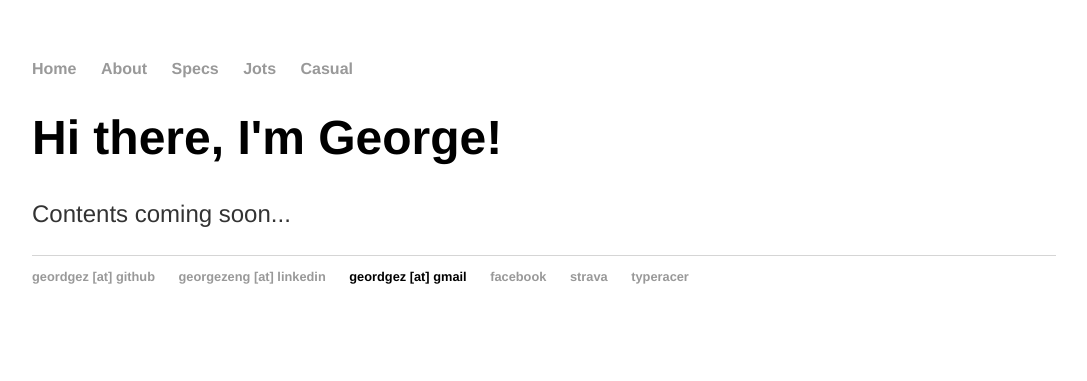
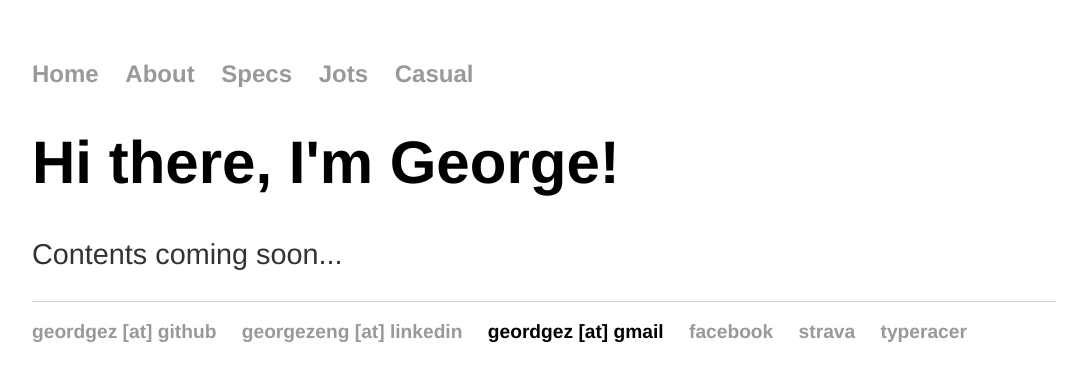
Before and after one commit to geordgez/geordgez.github.io, a Jekyll site: the page built from index.html, in a window 1280 px wide. Shown: the top 381 px of the page, without its empty margins (96-1183 px from the left). Built offline with Jekyll 4.4.1, drawn with Linux system fonts in a browser that asks for light colours.

Commit message:
Mobile vs desktop styling
- Followed along the guidelines found here: https://varvy.com/mobile/legible-font-size.html
- Might want to check out Google styling guidelines

```diff
--- a/css/main.css
+++ b/css/main.css
@@ -1,8 +1,14 @@
+html {
+    font-family:'Helvetica', 'Arial', 'Sans-Serif';
+    font-size: 24px;
+}
+@media(min-width:100em){html{font-size: 50%}}
+
 body {
-    font-family:'Helvetica', 'Arial', 'Sans-Serif';
     margin: 60px auto;
     width: 80%;
 }
+
 nav ul, footer ul {
     font-family:'Helvetica', 'Arial', 'Sans-Serif';
     padding: 0px;
@@ -17,16 +23,17 @@ a {
     text-decoration: none;
     color: #999;
 }
+
 a:hover {
     text-decoration: underline;
 }
 h1 {
-    font-size: 3em;
+    font-size: 250%;
     font-family:'Helvetica', 'Arial', 'Sans-Serif';
 }
 p {
-    font-size: 1.5em;
-    line-height: 1.4em;
+    font-size: 120%;
+    line-height: 1.2;
     color: #333;
 }
 footer {
@@ -36,9 +43,11 @@ footer {
 
 ul.posts {
     margin: 20px auto 40px;
-    font-size: 1.5em;
+    line-height: 200%;
+    font-size: 150%;
 }
 
 ul.posts li {
+    font-size: 120%;
     list-style: none;
 }
```
